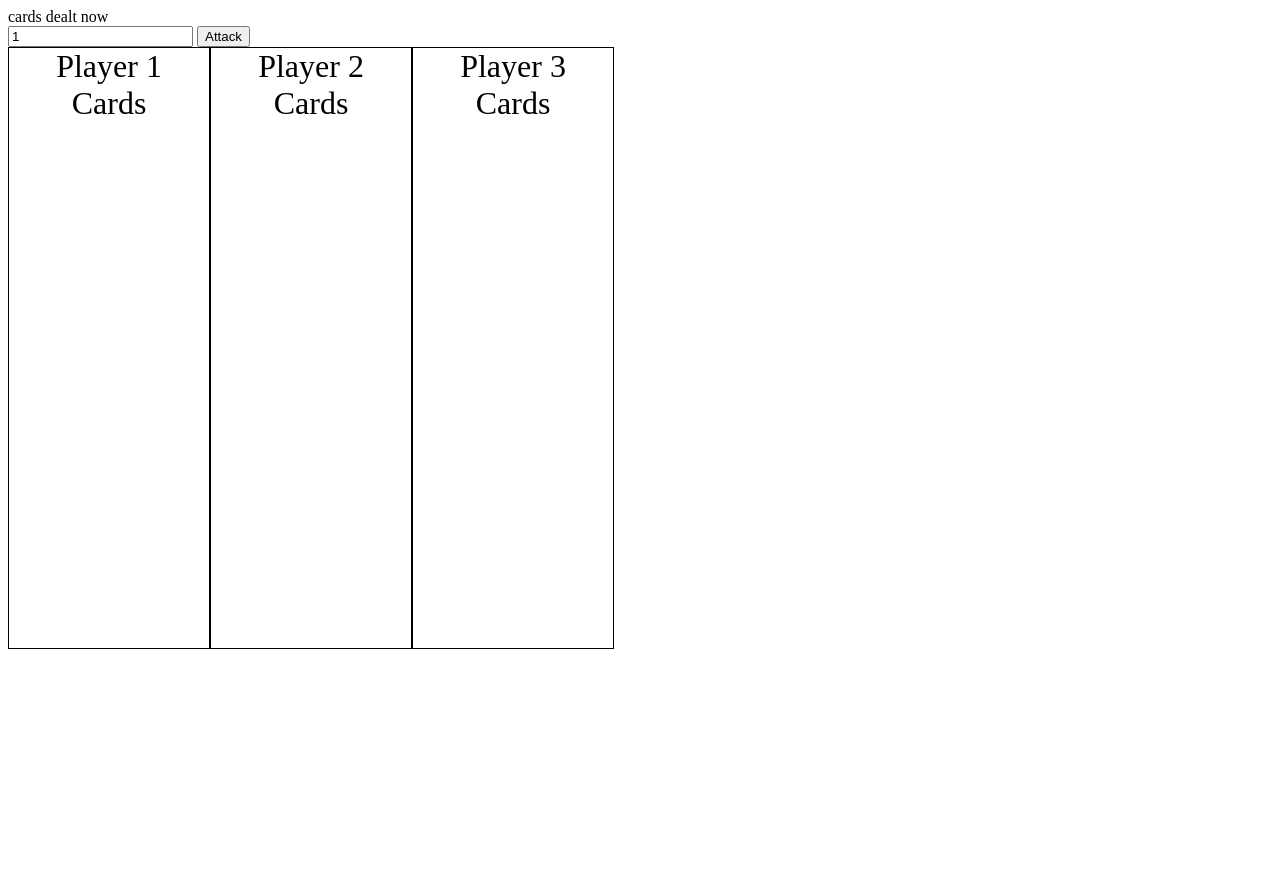
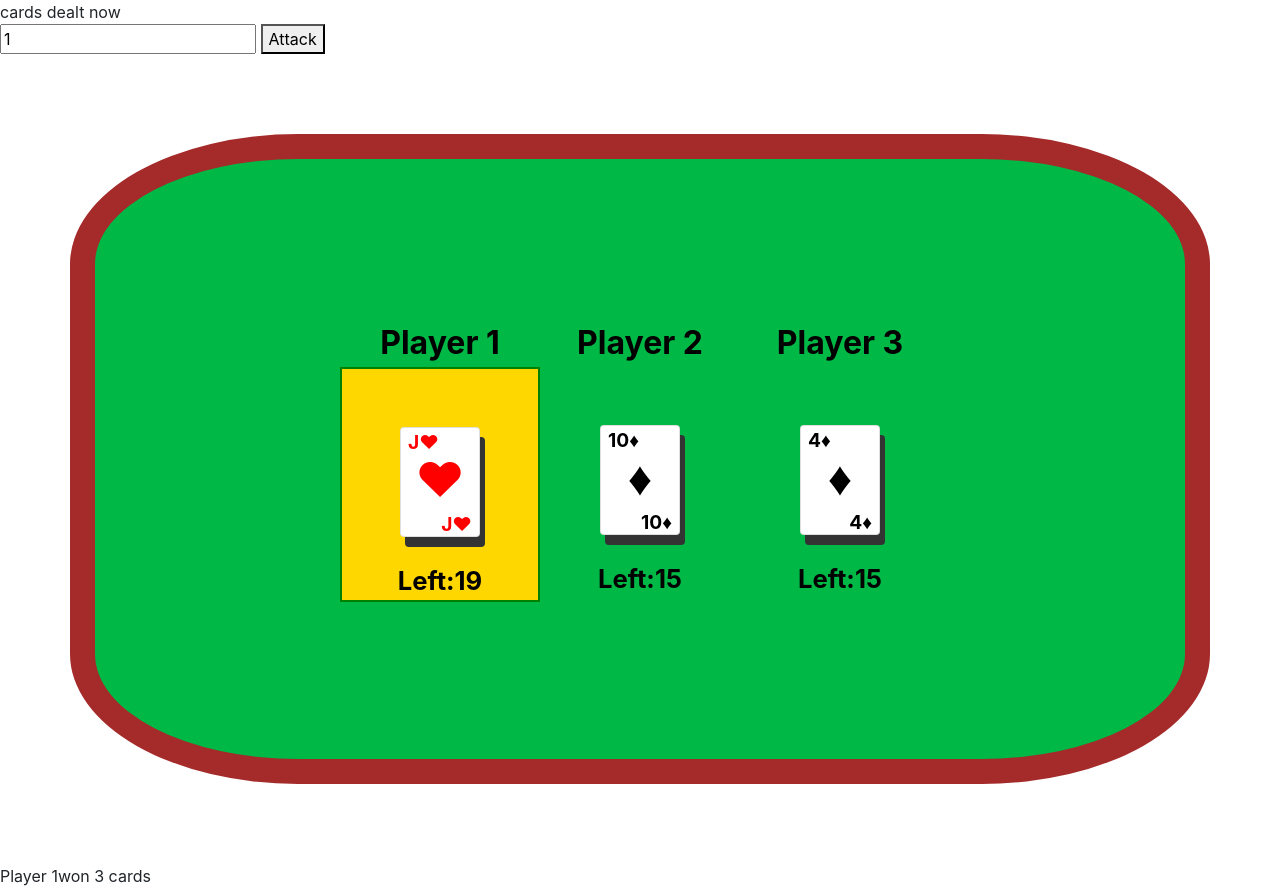
Before and after one commit to wojciechjsky/cardWar, a plain HTML site: page index.html in a window 1280 px wide. Both pictures are taken after a click on the button "Start". Before the commit the page ends 800 px from the top, so only its background shows below. Drawn offline with nearby package versions, Linux system fonts and the light colour scheme.

Commit message:
some interface

```diff
--- a/index.html
+++ b/index.html
@@ -6,7 +6,8 @@
     <meta name="viewport" content="width=device-width, initial-scale=1.0">
     <title>cardWar</title>
     <link rel="stylesheet" href="style.css">
-    <!-- <script src="script.js"></script> -->
+    <!-- BOOTSTRAP CSS -->
+    <link rel="stylesheet" href="https://stackpath.bootstrapcdn.com/bootstrap/4.5.2/css/bootstrap.min.css" integrity="sha384-JcKb8q3iqJ61gNV9KGb8thSsNjpSL0n8PARn9HuZOnIxN0hoP+VmmDGMN5t9UJ0Z" crossorigin="anonymous">
 </head>
 
 <body>
@@ -15,11 +16,19 @@
         <input type="number" value="3">
         <button>Start</button>
         <button class="hide">Attack</button>
-        <div class="gameplay"></div>
+        <div class="container text-center">
+            <div class="gameplay"></div>
+        </div>
+
         <div class="res"></div>
     </div>
 
 <script src="script.js"></script>
+
+<!-- BOOTSTRAP SCRIPTS -->
+<script src="https://code.jquery.com/jquery-3.5.1.slim.min.js" integrity="sha384-DfXdz2htPH0lsSSs5nCTpuj/zy4C+OGpamoFVy38MVBnE+IbbVYUew+OrCXaRkfj" crossorigin="anonymous"></script>
+<script src="https://cdn.jsdelivr.net/npm/popper.js@1.16.1/dist/umd/popper.min.js" integrity="sha384-9/reFTGAW83EW2RDu2S0VKaIzap3H66lZH81PoYlFhbGU+6BZp6G7niu735Sk7lN" crossorigin="anonymous"></script>
+<script src="https://stackpath.bootstrapcdn.com/bootstrap/4.5.2/js/bootstrap.min.js" integrity="sha384-B4gt1jrGC7Jh4AgTPSdUtOBvfO8shuf57BaghqFfPlYxofvL8/KUEfYiJOMMV+rV" crossorigin="anonymous"></script>
 </body>
 
 </html>
--- a/script.js
+++ b/script.js
@@ -8,7 +8,7 @@ let deals = [];
 
 let deck = [];
 const ranks = [2,3,4,5,6,7,8,9,10, "J", "Q", "K", "A"];
-const figures = ["hearts", "diamonds", "clubs", "spades"];
+const figures = ["hearts", "diams", "clubs", "spades"];
 
 buttons.forEach( button => {
    button.addEventListener("click", playGame);
@@ -20,6 +20,7 @@ function playGame(e){
     if(temp == "Start"){
         btnToggle();
         startGame();
+
     }
 }
 
@@ -34,11 +35,112 @@ function startGame(){
     let numberPlayers = document.querySelector("input").value;
     createPlayers(numberPlayers);
     dealCards(0);
+    makeCards();
     console.log(deck);
     console.log(players);
     document.querySelector("input").value = "1";
 }
 
+function makeCards(){
+    let tempHolder = [];
+    let currWinner = {
+        "high": null,
+        "player":null
+    }
+    let playoff = [];
+    for(let x=0; x < players.length; x++){
+        let card = deals[x].shift();
+        if(currWinner.high == card.value){
+            if(playoff.length == 0){
+                playoff.push({
+                    "player":currWinner.player,
+                    "card": currWinner.card
+                })
+                playoff.push({
+                    "player":x,
+                    "card": card
+                })
+            }
+            console.log("tie");
+        }
+        if(!currWinner.high || currWinner.high < card.value){
+            currWinner.high = card.value;
+            currWinner.player = x;
+            currWinner.card = card;
+        }
+        tempHolder.push(card);
+        showCard(players[x], card);
+    }
+    console.log("currWinner", currWinner);
+    console.log("tempHolder", tempHolder);
+    updater(currWinner.player, tempHolder);
+
+}
+//TODO: Loosers on red
+
+
+function updater(winner, tempHolder){
+    players.forEach(player => {
+        // player.style.border = "2px solid red";
+        player.style.backgroundColor= "#00b846";
+    });
+
+    players[winner].style.border = "2px solid green";
+    players[winner].style.backgroundColor= "gold";
+
+    console.log(tempHolder);
+    tempHolder.sort(function(){
+        return 0.5 - Math.random();
+    })
+
+    console.log(tempHolder);
+
+    for(let record of tempHolder){
+        deals[winner].push(record);
+    }
+    for(let x =0; x < players.length; x++){
+        let div = document.createElement("div");
+        div.classList.add("stats");
+        div.innerHTML = deals[x].length < 1? "Lost" : "Left:"+(deals[x].length-1);
+        players[x].appendChild(div);
+
+    }
+
+    res.innerHTML = "Player " + (winner + 1)+ "won " + tempHolder.length +" cards<br>";
+}
+
+function showCard(el, card){
+    console.log(card);
+    if(card != undefined){
+        el.style.backgroundColor = "white";
+        let html1 =  "&" + card.figure + ";";
+        let html2 = card.rank + "&" + card.figure +";";
+        let div = document.createElement("div");
+        div.classList.add("card");
+        if(card.figure === "hearts" || card.suit === "diams"){
+            div.classList.add("red");
+        }
+
+        let span1 = document.createElement("span");
+        span1.innerHTML = html2;
+        span1.classList.add("tinyTopLeft")
+        div.appendChild(span1);
+
+        let span2 = document.createElement("span");
+        span2.innerHTML = html1;
+        span2.classList.add("big");
+        div.appendChild(span2);
+
+        let span3 = document.createElement("span");
+        span3.innerHTML = html2;
+        span3.classList.add("tinyBotRight");
+
+        div.appendChild(span3);
+
+        el.appendChild(div);
+        console.log(div);
+    }
+}
 
 function dealCards(playerCard){
     playerCard = (playerCard >= players.length) ? 0: playerCard;
@@ -64,7 +166,7 @@ function buildDeck(){
         for(let j = 0; j < ranks.length; j++){
             let card = {};
 
-            card.figures = figures[i]
+            card.figure = figures[i]
             card.rank = ranks[j];
             card.value = (j+1);;
             deck.push(card)
@@ -77,12 +179,13 @@ function createPlayers(num){
     deals = [];
     for(let x=0; x<num; x++){
         let div = document.createElement("div");
+        let br = document.createElement("br");
         div.setAttribute("id", "player"+(x+1));
         div.classList.add("player");
         let div1 = document.createElement("div");
         div.textContent = "Player " + (x+1);
         players[x] = document.createElement("div");
-        players[x].textContent ="Cards";
+        players[x].appendChild(br);
         div.appendChild(div1);
         div.appendChild(players[x]);
         gameplay.appendChild(div);
--- a/style.css
+++ b/style.css
@@ -1,13 +1,76 @@
+/* body{
+    background-image: url("pexels-pixabay-326311.jpg");
+} */
+.container{
+    margin-top:10vh !important;
+    margin-bottom:10vh !important;
+    padding-top: 20vh;
+    padding-bottom: 20vh;
+    border-radius: 20%;
+    border: solid brown 25px;
+    color:white;
+    background-color: #00b846;
+
+}
 .hide{
     display: none;
 }
 
 .player{
     display: inline-block;
+    color:black;
+    font-weight: 700;
     width: 200px;
-    height: 600px;
+    height: 200px;
     vertical-align: middle;
     text-align: center;
+    margin-bottom:10vh !important;
     font-size: 2em;
+    background-color: #00b846;
+    /* border: 1px solid black; */
+}
+
+.card{
+
+    display: block;
+    margin:auto;
+    padding:7px;
+    color: black;
+    height: 110px;
+    width: 80px;
+    margin-top: 10px;
+    background-color: whitesmoke;
     border: 1px solid black;
+    border-radius: 5px;
+    box-shadow: 5px 10px #333;
 }
+
+.big{
+
+    font-size:1.5em;
+    text-align: center;
+    line-height: 20px;
+    margin-top: 20px;
+    display: block;
+}
+.red{
+    color:red;
+}
+.tinyTopLeft{
+    font-size: 0.6em;
+    text-align: left;
+    /* vertical-align: top; */
+    line-height: 15px;
+    display: block;
+}
+.tinyBotRight{
+    font-size: 0.6em;
+    text-align: right;
+    margin-top:20px;
+    display: block;
+}
+
+.stats{
+    margin-top: 25px;
+    font-size: 0.8em;
+}
```
Also changed, not shown: 1 other file.
